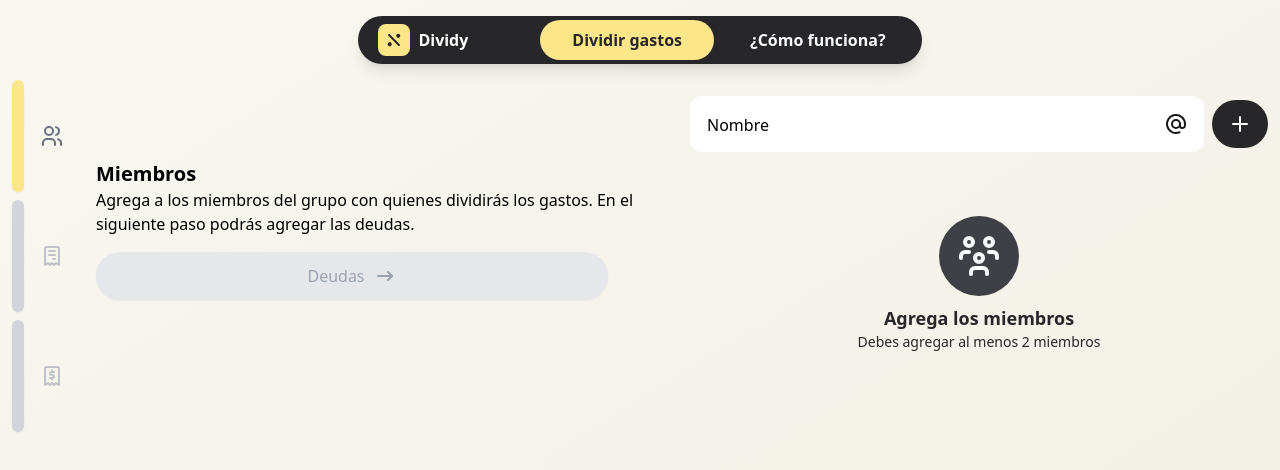
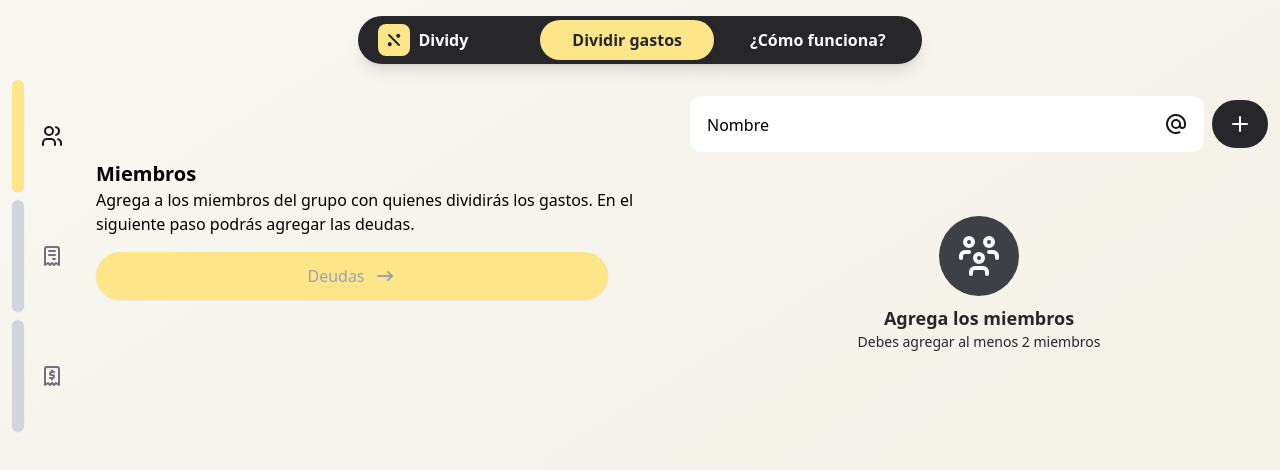
Before and after one commit to nicosmico/dividy-frontend, a React (Vite) app: page /split-bills/members in a window 1280 px wide. Shown: the top 470 px of the page. Built offline with nearby package versions, Linux system fonts and the light colour scheme.

Commit message:
feat: Add links to NavigationStep

```diff
--- /dev/null
+++ b/src/components/ui/RoundedLink.tsx
@@ -0,0 +1,28 @@
+import { Link, LinkProps } from 'react-router-dom';
+import { twMerge } from 'tailwind-merge';
+
+interface Props extends LinkProps {
+  disabled?: boolean;
+}
+export function RoundedLink({
+  children,
+  className,
+  disabled,
+  ...props
+}: Props) {
+  return (
+    <Link
+      className={twMerge(
+        'flex items-center justify-center gap-2 rounded-full px-8 py-3 transition enabled:active:scale-95',
+        'md:hover:enabled:opacity-95 md:hover:enabled:brightness-95',
+        disabled && 'bg-gray-200 text-gray-400 active:bg-gray-200',
+        className
+      )}
+      {...props}
+    >
+      {children}
+    </Link>
+  );
+}
+
+export default RoundedLink;
--- a/src/components/ui/Stepper.tsx
+++ b/src/components/ui/Stepper.tsx
@@ -1,16 +1,17 @@
 import { twMerge } from 'tailwind-merge';
 import { IconButton } from '.';
 
-interface Step {
+export interface Step {
   name: string;
   completed: boolean;
+  enabled: boolean;
   icon?: React.ReactNode;
 }
 
 interface Props {
   steps: Step[];
   vertical?: boolean;
-  onStepClick?: (name: string) => unknown;
+  onStepClick?: (index: number) => unknown;
   currentStep?: number;
 }
 export function Stepper({
@@ -32,21 +33,33 @@ export function Stepper({
           <div
             className={twMerge(
               'h-2 w-full rounded-full bg-gray-300 shadow-sm',
-              vertical && 'h-28 w-3',
-              step.completed && 'bg-amber-200'
+              vertical && 'h-28 w-3'
             )}
-          ></div>
+          >
+            <div
+              className={twMerge(
+                'h-0 w-0 rounded-full transition-all',
+                twMerge(
+                  vertical ? 'w-full' : 'h-full',
+                  step.completed && 'h-full w-full bg-amber-200',
+                  index === currentStep &&
+                    !step.completed &&
+                    (vertical ? 'h-1/6 bg-amber-200' : 'w-1/6 bg-amber-200')
+                )
+              )}
+            ></div>
+          </div>
 
           {step.icon && (
             <IconButton
-              disabled={!step.completed}
+              disabled={!step.enabled}
               className={twMerge(
-                'text-gray-400',
-                step.completed && 'text-gray-500',
-                index === currentStep && 'text-zinc-800'
+                'text-zinc-400',
+                step.enabled && 'text-zinc-500',
+                index === currentStep && 'text-zinc-900'
               )}
               onClick={() => {
-                onStepClick && onStepClick(step.name);
+                onStepClick && onStepClick(index);
               }}
             >
               {step.icon}
--- a/src/components/ui/index.ts
+++ b/src/components/ui/index.ts
@@ -4,6 +4,7 @@ import { Dialog } from './Dialog';
 import { DividyIcon } from './DividyIcon';
 import { IconButton } from './IconButton';
 import { RoundedButton } from './RoundedButton';
+import { RoundedLink } from './RoundedLink';
 import { Status } from './Status';
 import { Stepper } from './Stepper';
 
@@ -14,6 +15,7 @@ export {
   DividyIcon,
   IconButton,
   RoundedButton,
+  RoundedLink,
   Status,
   Stepper,
 };
--- a/src/features/split-bills/components/NavigationStep.tsx
+++ b/src/features/split-bills/components/NavigationStep.tsx
@@ -1,27 +1,48 @@
 import { IconReceipt, IconReceipt2, IconUsers } from '@tabler/icons-react';
-import { useLocation, useNavigate } from 'react-router-dom';
+import { useState } from 'react';
+import { useNavigate } from 'react-router-dom';
 import { Stepper } from 'src/components/ui';
+import { Step } from 'src/components/ui/Stepper';
 import { useBreakpoint } from 'src/hooks/useBreakpoint';
 
+const steps: Step[] = [
+  {
+    name: 'members',
+    completed: true,
+    enabled: true,
+    icon: <IconUsers />,
+  },
+  {
+    name: 'bills',
+    completed: false,
+    enabled: true,
+    icon: <IconReceipt />,
+  },
+  {
+    name: 'totals',
+    completed: false,
+    enabled: true,
+    icon: <IconReceipt2 />,
+  },
+];
+
 export function NavigationStep() {
-  const { pathname } = useLocation();
   const navigate = useNavigate();
   const { md } = useBreakpoint();
+  const [currentStep, setCurrentStep] = useState(0);
 
-  const handleRedirect = (relativePath: string) => {
-    const basePath = pathname.split('/').slice(0, -1).join('/');
-    navigate(`${basePath}/${relativePath}`);
+  const handleRedirect = (index: number) => {
+    setCurrentStep(index);
+    const path = steps[index]?.name;
+    navigate(path);
   };
 
   return (
     <Stepper
-      steps={[
-        { name: 'members', completed: true, icon: <IconUsers /> },
-        { name: 'bills', completed: false, icon: <IconReceipt /> },
-        { name: 'totals', completed: false, icon: <IconReceipt2 /> },
-      ]}
+      steps={steps}
       onStepClick={handleRedirect}
       vertical={md}
+      currentStep={currentStep}
     />
   );
 }
--- a/src/pages/split-bills/members/MembersPage.tsx
+++ b/src/pages/split-bills/members/MembersPage.tsx
@@ -1,6 +1,6 @@
 import { IconArrowNarrowRight, IconPlus } from '@tabler/icons-react';
 import { Outlet, useNavigate } from 'react-router-dom';
-import { IconButton, RoundedButton } from 'src/components/ui';
+import { IconButton, RoundedLink } from 'src/components/ui';
 import { MemberForm, MemberList } from 'src/features/split-bills';
 import useMembers from 'src/hooks/useMembers';
 
@@ -18,13 +18,14 @@ export function MembersPage() {
               Agrega a los miembros del grupo con quienes dividirás los gastos.
               En el siguiente paso podrás agregar las deudas.
             </p>
-            <RoundedButton
+            <RoundedLink
+              to='../bills'
               disabled={members.length < 2}
               className='mt-4 w-full bg-amber-200 px-6 shadow-sm md:max-w-lg'
             >
               Deudas
               <IconArrowNarrowRight></IconArrowNarrowRight>
-            </RoundedButton>
+            </RoundedLink>
           </div>
 
           <div className='w-full space-y-8'>
```
